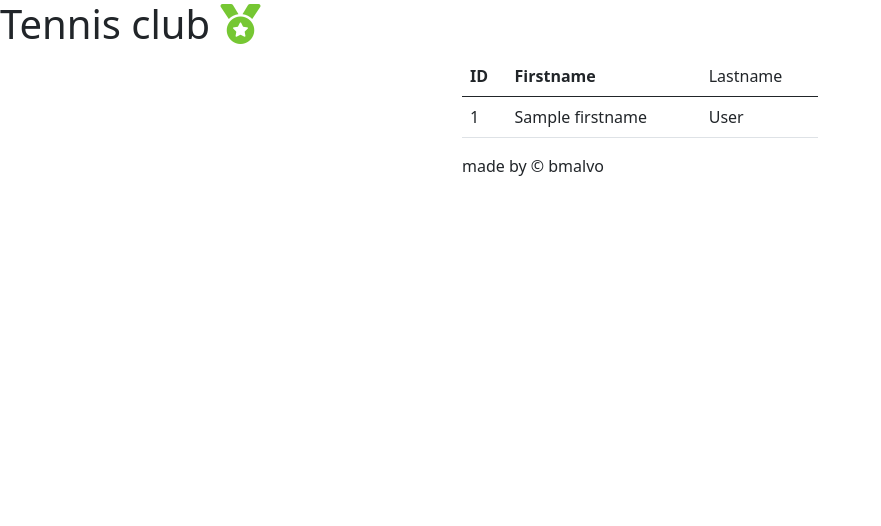
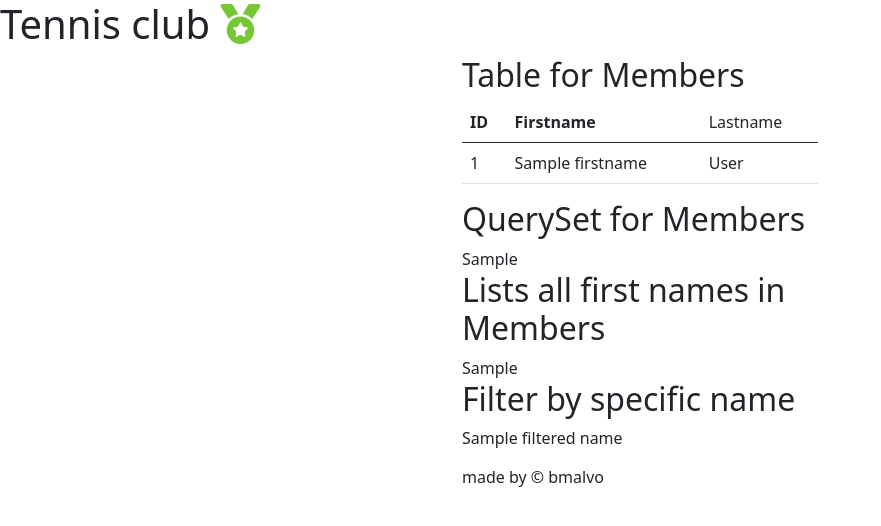
Before and after one commit to bmalvo/tennis_club-w3schools, a Python web app: template members/templates/template.html in a window 1280 px wide. Shown: the top 526 px of the page, without its empty margins (0-881 px from the left). Run offline with Jinja, Linux system fonts and the light colour scheme; the template is opened without the code that fills it: most values are stand-ins (such as "Sample title", 1, 10 or a date in 2020); some libraries are stand-ins or nearby versions.

Commit message:
queryset get

```diff
--- a/members/templates/footer.html
+++ b/members/templates/footer.html
@@ -1 +1 @@
-<p>made by &copy bmalvo</p>
+<p style="margin-top: 15px;">made by &copy bmalvo</p>
--- a/members/templates/template.html
+++ b/members/templates/template.html
@@ -1,5 +1,6 @@
 {% extends 'master.html' %}
 {% block content %}
+<h2>Table for Members</h2>
       <table class="table table-hover">
         <thead>
           <tr>
@@ -18,5 +19,11 @@
           {% endfor %}
         </tbody>
       </table>
+<h2>QuerySet for Members</h2>
+      {{ all_values }}
+<h2>Lists all first names in Members</h2>
+      {{ first_names }}
+<h2>Filter by specific name</h2>
+      {{ filtered_name }}
       {% include 'footer.html' %}
 {% endblock %}
--- a/members/views.py
+++ b/members/views.py
@@ -24,8 +24,14 @@ def main(request):
 
 def testing(request):
     mydata = Member.objects.all()
+    all_values = Member.objects.all().values()
+    first_names = Member.objects.values_list('firstname')
+    filtered_name = Member.objects.filter(firstname='Makary').values()
     template = loader.get_template('template.html')
     context = {
         'mymembers': mydata,
+        'all_values': all_values,
+        'first_names': first_names,
+        'filtered_name':filtered_name,
     }
     return HttpResponse(template.render(context, request))
```
